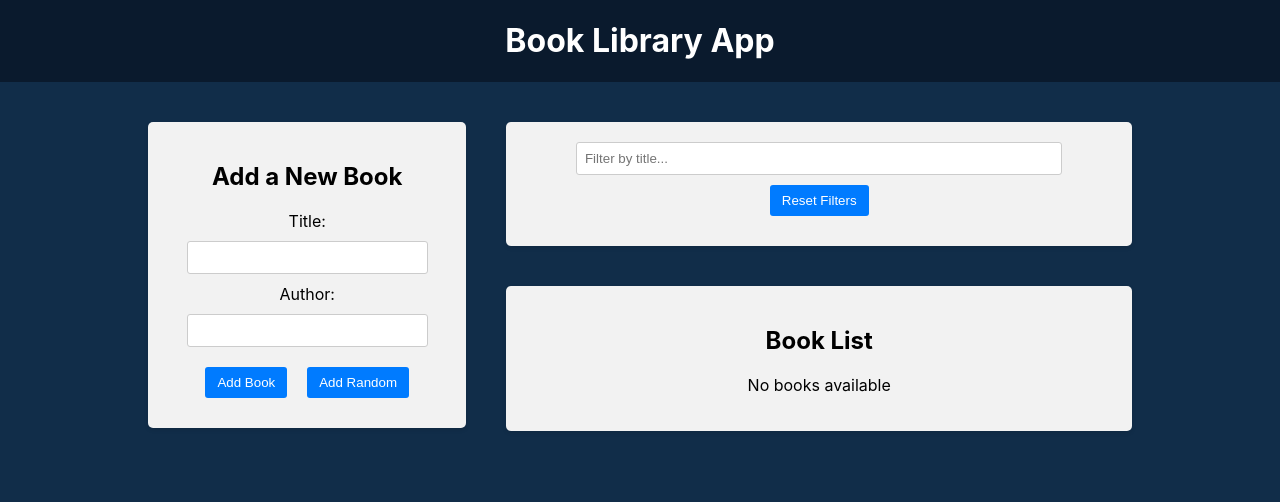
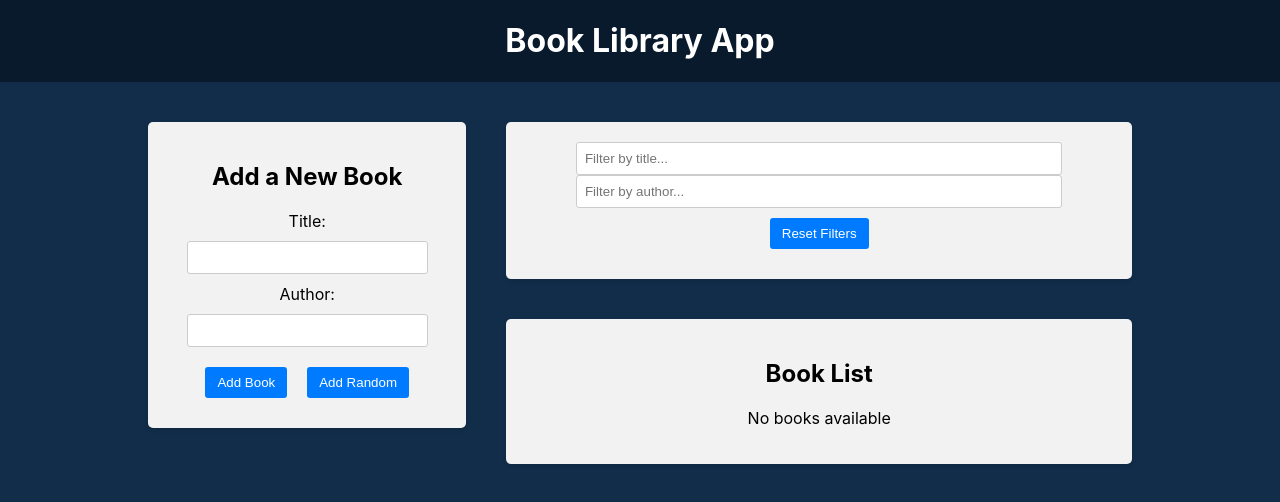
Before and after one commit to gehmlab/booksForm, a React (Create React App) app in the folder frontend/: page / in a window 1280 px wide. Shown: the top 502 px of the page. Built offline with nearby package versions, Linux system fonts and the light colour scheme.

Commit message:
Filter by author

```diff
--- a/frontend/src/components/BookList/BookList.js
+++ b/frontend/src/components/BookList/BookList.js
@@ -1,12 +1,13 @@
 import { useSelector, useDispatch } from 'react-redux';
 import { BsBookmarkStarFill, BsBookmarkStar } from 'react-icons/bs';
 import { deleteBook, toggleFavorite } from '../../redux/books/actionCreators';
-import { selectTitleFilter } from '../../redux/slices/filterSlice';
+import { selectTitleFilter, selectAuthorFilter } from '../../redux/slices/filterSlice';
 import './BookList.css';
 
 const BookList = () => {
   const books = useSelector((state) => state.books);
   const titleFilter = useSelector(selectTitleFilter);
+  const authorFilter = useSelector(selectAuthorFilter);
   const dispatch = useDispatch();
 
   const handleDeleteBook = (id) => {
@@ -18,8 +19,13 @@ const BookList = () => {
   };
 
   const filteredBooks = books.filter((book) => {
-    const matchesTitle = book.title.toLowerCase().includes(titleFilter.toLowerCase());
-    return matchesTitle;
+    const matchesTitle = book.title
+      .toLowerCase()
+      .includes(titleFilter.toLowerCase());
+    const matchesAuthor = book.author
+      .toLowerCase()
+      .includes(authorFilter.toLowerCase());
+    return matchesTitle && matchesAuthor;
   });
 
   return (
--- a/frontend/src/components/Filter/Filter.js
+++ b/frontend/src/components/Filter/Filter.js
@@ -1,18 +1,29 @@
 import { useDispatch, useSelector } from 'react-redux';
-import { setTitleFilter, resetFilters, selectTitleFilter } from '../../redux/slices/filterSlice';
+import {
+  setTitleFilter,
+  setAuthorFilter,
+  resetFilters,
+  selectTitleFilter,
+  selectAuthorFilter,
+} from '../../redux/slices/filterSlice';
 import './Filter.css';
 
 const Filter = () => {
   const dispatch = useDispatch();
   const titleFilter = useSelector(selectTitleFilter);
+  const authorFilter = useSelector(selectAuthorFilter);
 
   const handleTitleFilterChange = (e) => {
     dispatch(setTitleFilter(e.target.value));
   };
 
+  const handleAuthorFilterChange = (e) => {
+    dispatch(setAuthorFilter(e.target.value));
+  };
+
   const handleResetFilters = () => {
-    dispatch(resetFilters())
-  }
+    dispatch(resetFilters());
+  };
 
   return (
     <div className="app-block filter">
@@ -24,8 +35,18 @@ const Filter = () => {
             placeholder="Filter by title..."
             onChange={handleTitleFilterChange}
           />
-      </div>
-        <button type="button" onClick={handleResetFilters}>Reset Filters</button>
+        </div>
+        <div className="filter-group">
+          <input
+            type="text"
+            value={authorFilter}
+            placeholder="Filter by author..."
+            onChange={handleAuthorFilterChange}
+          />
+        </div>
+        <button type="button" onClick={handleResetFilters}>
+          Reset Filters
+        </button>
       </div>
     </div>
   );
--- a/frontend/src/redux/slices/filterSlice.js
+++ b/frontend/src/redux/slices/filterSlice.js
@@ -2,6 +2,7 @@ import { createSlice } from '@reduxjs/toolkit';
 
 const initialState = {
   title: '',
+  author: ''
 };
 
 const filterSlice = createSlice({
@@ -16,14 +17,18 @@ const filterSlice = createSlice({
       // You can also return new state as usually
       // return { ...state, title: action.payload };
     },
+    setAuthorFilter: (state, action) => {
+      state.author = action.payload;
+    },
     resetFilters: (state) => {
-      return {...initialState}
+      return {...initialState};
     }
   },
 });
 
-export const { setTitleFilter, resetFilters } = filterSlice.actions;
+export const { setTitleFilter, setAuthorFilter, resetFilters } = filterSlice.actions;
 
 export const selectTitleFilter = (state) => state.filter.title;
+export const selectAuthorFilter = (state) => state.filter.author;
 
 export default filterSlice.reducer;
```
